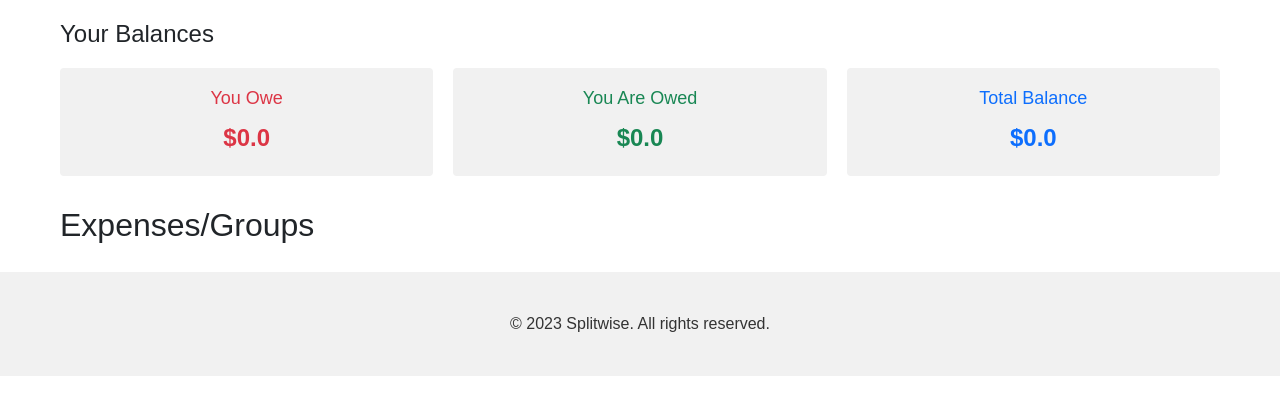
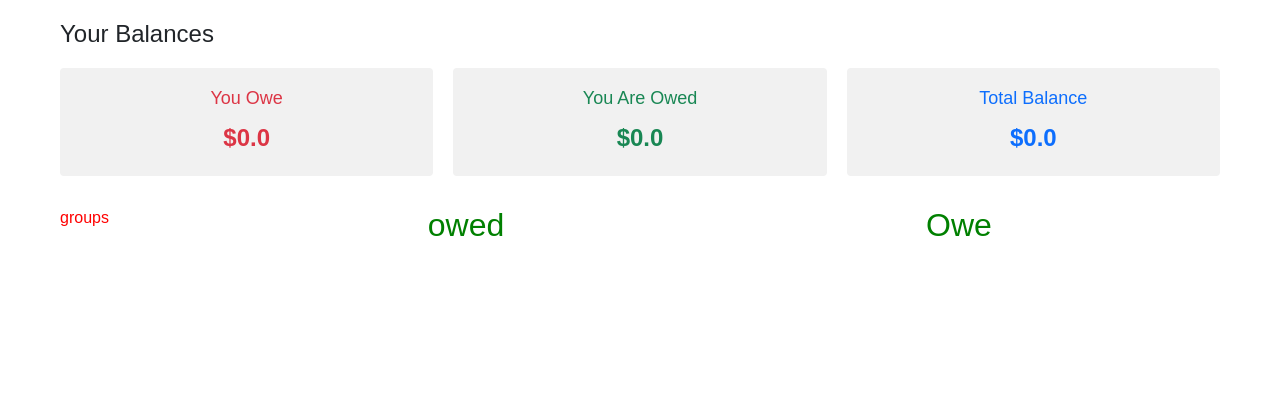
Before and after one commit to Ununennium119/Dungy, a Django app: page /dashboard/ in a window 1280 px wide. Shown: the part 114-529 px from the top of the page. Run offline with Django 4.2, Linux system fonts and the light colour scheme; the visitor is signed in with stand-in values (Sample User, id 1); data comes from the database, SQL or seed files in the repository; data that the repository does not hold is empty; some libraries are stand-ins or nearby versions.

Commit message:
fix(dashboard): change tables

```diff
--- a/static/css/dashboard.css
+++ b/static/css/dashboard.css
@@ -149,3 +149,26 @@ footer {
     text-align: center;
     color: #333;
 }
+
+.table-owe {
+    width: 45%;
+    float: right;
+    right: 0;
+    color: green;
+    text-align: center;
+}
+
+.table-owed {
+    width: 40%;
+    float: right;
+    right: 0;
+    color: green;
+    text-align: center;
+}
+
+.table-groups {
+    width: 5%;
+    float: left;
+    left: 0;
+    color: red;
+}
--- a/templates/dashboard.html
+++ b/templates/dashboard.html
@@ -35,23 +35,44 @@
 
         <div class="table-container">
             <div>
-                <h2>Expenses/Groups</h2>
-                <table id="table">
+                <div class="table-owe">
+                    <h2>Owe</h2>
+                    <table id="table1">
+                        <tbody id="table-body">
+                        {% for cost in owe_costs %}
+                            <tr>
+                                {{ cost.amount }}
+                            </tr>
+                        {% endfor %}
+                        </tbody>
+                    </table>
+                </div>
+                <div class="table-owed">
+                    <h2>owed</h2>
+                    <table id="table2">
+                        <tbody id="table-body">
+                        {% for cost in owed_costs %}
+                            <tr>
+                                {{ cost.amount }}
+                            </tr>
+                        {% endfor %}
+                        </tbody>
+                    </table>
+                </div>
+                <div class="table-groups">
+                    <label>groups</label>
+                    <table id="table3">
                         <tbody id="table-body">
                         {% for group in groups %}
                             <tr>
                                 <th>
                                     <a href="{% url "single-group" slug=group.slug %}">{{ group.name }}</a>
                                 </th>
-                            {% for cost in group.costs_set.all %}
-                                <td>
-                                    {{ cost.description }}, {{ cost.amount }}
-                                </td>
-                            {% endfor %}
                             </tr>
                         {% endfor %}
                         </tbody>
                     </table>
+                </div>
             </div>
         </div>
     </div>
@@ -68,11 +89,6 @@
         <a class="profile-button" href={% url "friends-list" %}>Friends</a>
     </div>
 
-    <footer>
-        <div class="container">
-            &copy; 2023 Splitwise. All rights reserved.
-        </div>
-    </footer>
 {% endblock %}
 
 {% block footer_refrences %}
```
Lines whose indentation alone changed are shown as unchanged.
